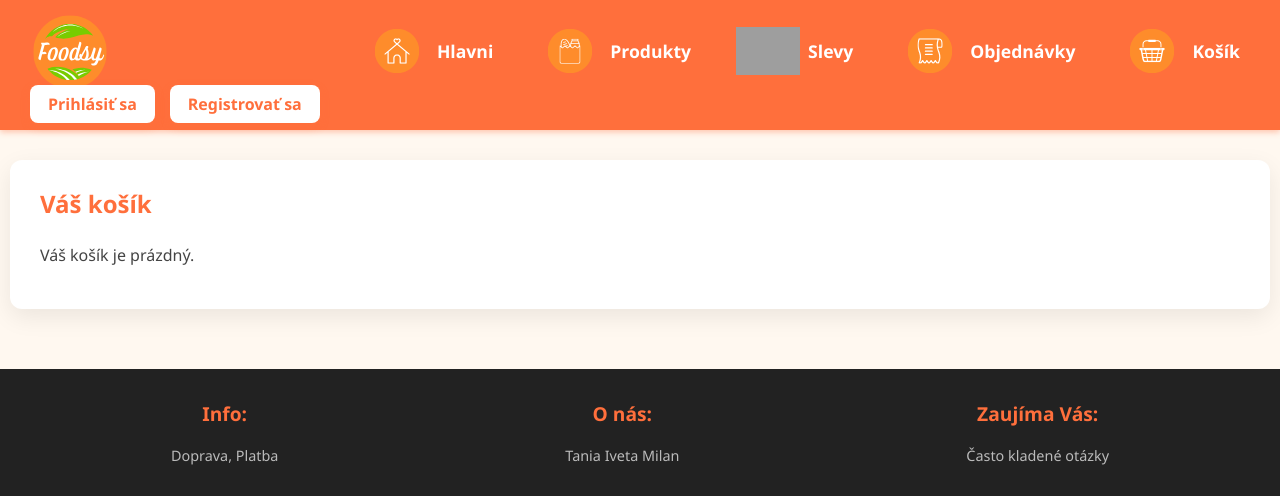
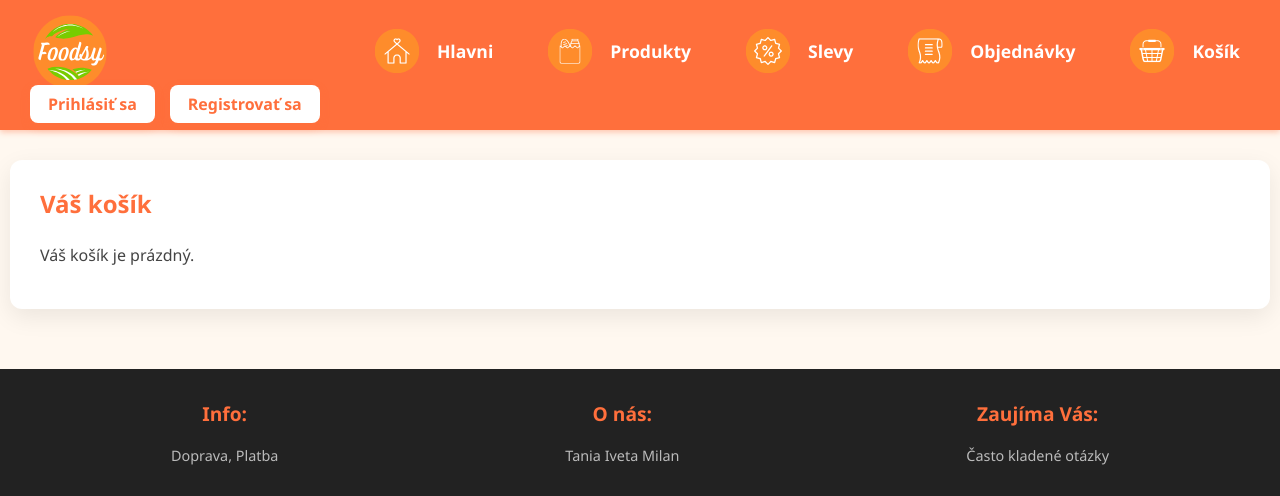
Before and after one commit to MilanSurkos/Foodsy, a Django app: page /basket/ in a window 1280 px wide. Shown: the top 496 px of the page. Run offline with Django 5.2, Linux system fonts and the light colour scheme; grey boxes are pictures that could not be loaded.

Commit message:
Icon - sleva

```diff
--- a/templates/base.html
+++ b/templates/base.html
@@ -28,7 +28,7 @@
     </li>
     <li>
       <a href="{% url 'products:slevy' %}">
-        <img src="{% static 'icons/sale.svg' %}" alt="Slevy" class="nav-icon">
+        <img src="{% static 'icons/slevy.svg' %}" alt="Slevy" class="nav-icon">
         Slevy
       </a>
     </li>
```
